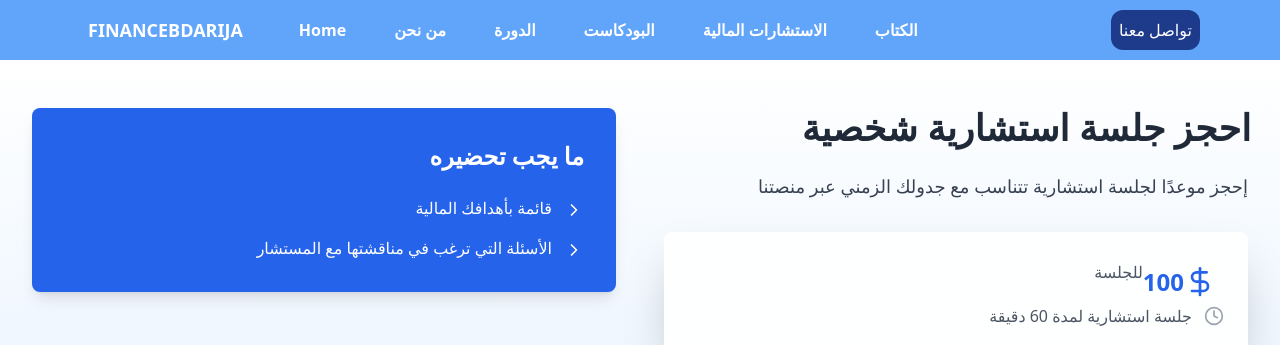
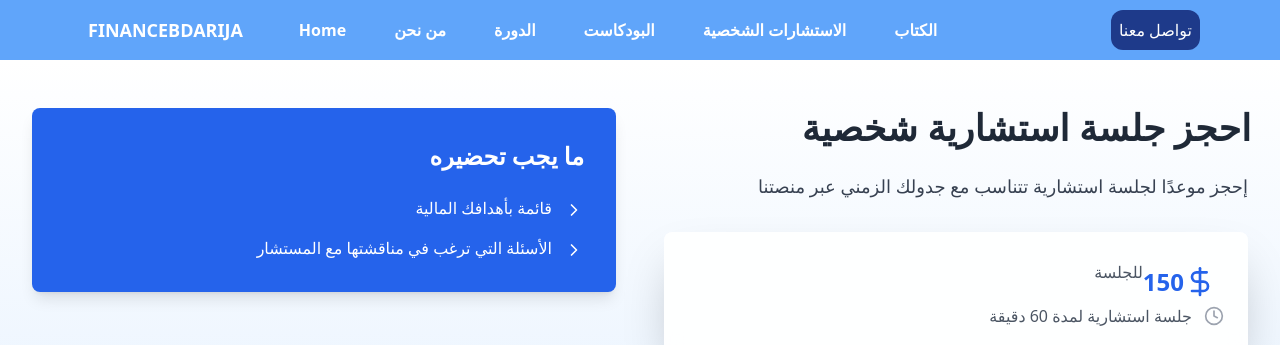
Before and after one commit to hmweb77/financebdarija-course, a Next.js app: page /consulting in a window 1280 px wide. Shown: the top 345 px of the page. Built offline with nearby package versions, Linux system fonts and the light colour scheme.

Commit message:
updating copy v3

```diff
--- a/src/components/Header/Header.jsx
+++ b/src/components/Header/Header.jsx
@@ -57,7 +57,7 @@ const Navbar = () => {
                 href="/consulting"
                 className="py-2 px-2 text-white rounded-lg  font-semibold hover:bg-blue-900 hover:text-gray-300 "
               >
-                الاستشارات المالية
+                الاستشارات الشخصية
               </Link>
               <Link
                 href="/book"
--- a/src/pages/consulting/index.jsx
+++ b/src/pages/consulting/index.jsx
@@ -83,7 +83,7 @@ const ConsultingPage = () => {
                   >
                     <DollarSign className="w-8 h-8 text-blue-600 mr-2" />
                     <span className="text-2xl font-bold text-blue-600">
-                      100
+                      150
                     </span>
                   </motion.div>
                   <span className="text-gray-600 ml-3">للجلسة</span>
```
